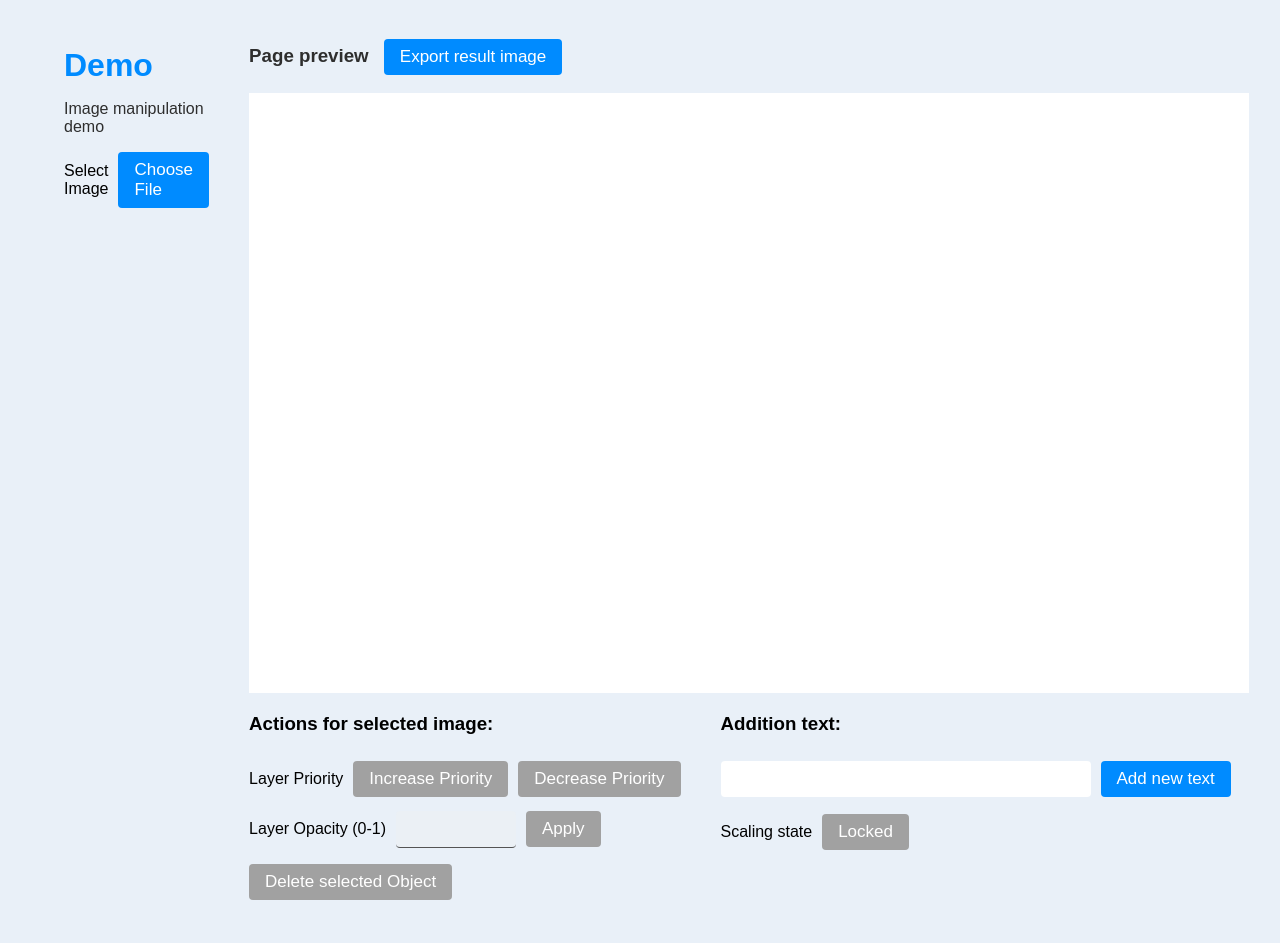
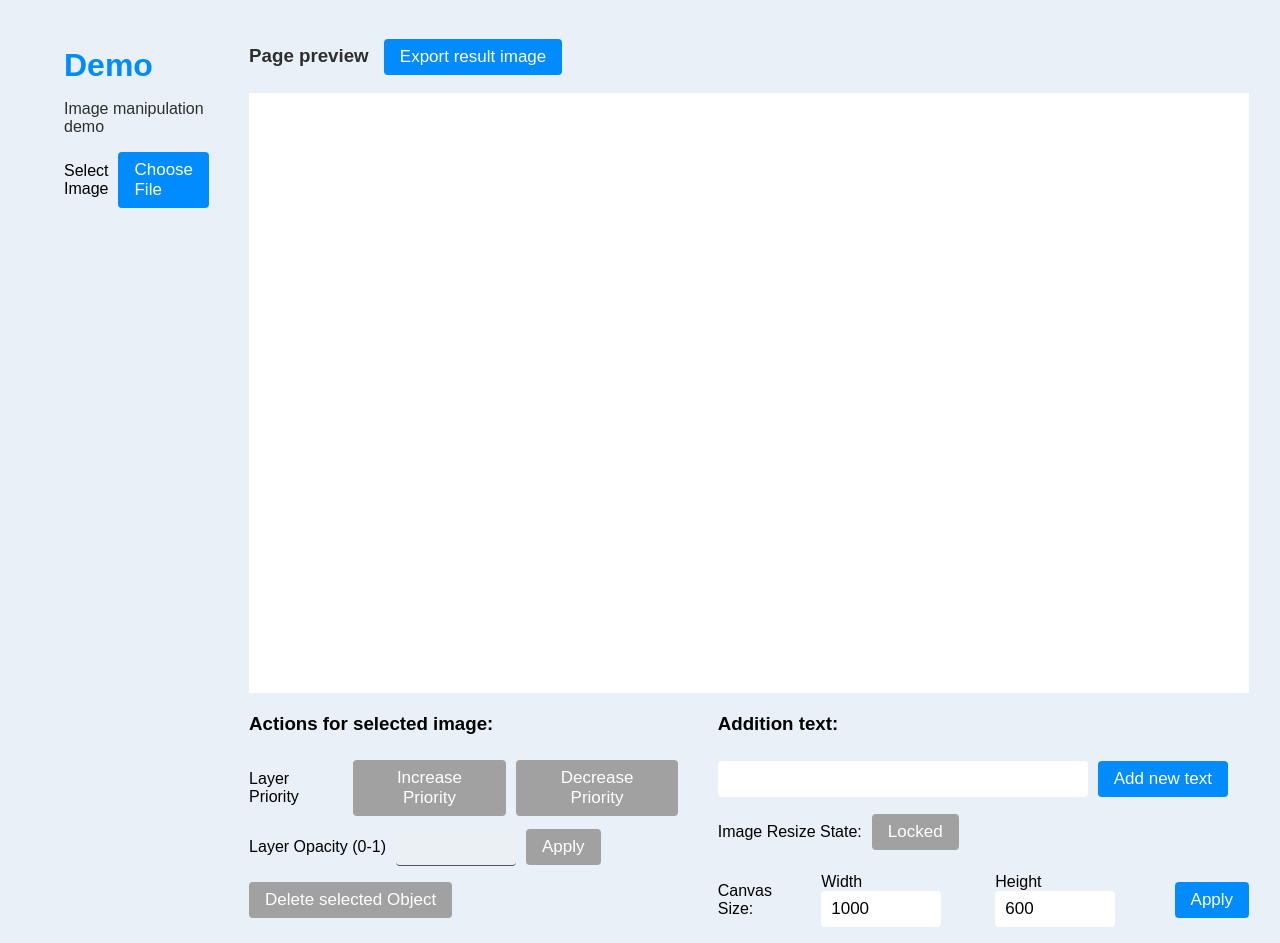
Before and after one commit to RuslanGR1/ng-image-manipulation, an Angular app: page / in a window 1280 px wide. Before the commit the page ends 900 px from the top, so only its background shows below. Built offline with nearby package versions, Linux system fonts and the light colour scheme.

Commit message:
feat: add ability to resize canvas

```diff
--- a/src/app/components/native-image-manipulator/native-image-manipulator.component.css
+++ b/src/app/components/native-image-manipulator/native-image-manipulator.component.css
@@ -174,3 +174,7 @@
 .m-0 {
   margin: 0;
 }
+
+.canvas-action {
+  gap: 10px;
+}
--- a/src/app/components/native-image-manipulator/native-image-manipulator.component.html
+++ b/src/app/components/native-image-manipulator/native-image-manipulator.component.html
@@ -83,7 +83,7 @@
           </button>
         </div>
         <div class="action-toggle-resize d-flex align-center">
-          <p>Scaling state</p>
+          <p>Image Resize State:</p>
           <button
             (click)="toggleScale()"
             class="btn btn-ml resize-btn"
@@ -94,6 +94,12 @@
             <p class="m-0" *ngIf="!isResizeEnabled()">Locked</p>
           </button>
         </div>
+        <div class="canvas-action d-flex align-center">
+          <p>Canvas Size:</p>
+          <p>Width <input [(ngModel)]="canvasWidth" type="text" class="default-input canvas-input" /></p>
+          <p>Height <input [(ngModel)]="canvasHeight" type="number" class="default-input canvas-input" /></p>
+          <button [disabled]="!isCanvasResizeButtonActive()" (click)="resizeCanvas()" class="btn">Apply</button>
+        </div>
       </div>
     </div>
   </div>
--- a/src/app/components/native-image-manipulator/native-image-manipulator.component.ts
+++ b/src/app/components/native-image-manipulator/native-image-manipulator.component.ts
@@ -5,6 +5,8 @@ import { Box } from 'konva/lib/shapes/Transformer';
 import {
   defaultImagePositionPoint,
   defaultTextPositionPoint,
+  DEFAULT_CANVAS_HEIGHT,
+  DEFAULT_CANVAS_WIDTH,
   DEFAULT_IMAGE_OPACITY
 } from './native-image-manipulator.const';
 import { ImageManipulatorService } from './native-image-manipulator.service';
@@ -27,6 +29,8 @@ export class NativeImageManipulatorComponent implements OnInit {
   imageUrls: string[] = [];
   noteText: string = '';
   opacityText: string = '';
+  canvasWidth: string = DEFAULT_CANVAS_WIDTH;
+  canvasHeight: string = DEFAULT_CANVAS_HEIGHT;
 
   private readonly resizeEnabledAttr = 'resizeEnabled';
 
@@ -173,8 +177,8 @@ export class NativeImageManipulatorComponent implements OnInit {
   private createAndConfigureStage(): void {
     this._stage = new Stage({
       container: 'container',
-      width: 1000,
-      height: 600
+      width: Number(this.canvasWidth),
+      height: Number(this.canvasHeight)
     });
     this._stage.on(UserAction.ClickTap, (e) => this.stageOnClickTap(e));
   }
@@ -210,6 +214,23 @@ export class NativeImageManipulatorComponent implements OnInit {
 
   isTextNodeSelected(): boolean {
     return this.lastSelectedObject instanceof Konva.Text;
+  }
+
+  isCanvasResizeButtonActive(): boolean {
+    return !!(this.canvasWidth || this.canvasHeight);
+  }
+
+  resizeCanvas(): void {
+    const width = Number(this.canvasWidth);
+    const height = Number(this.canvasHeight);
+    if (width) {
+      this._stage?.width(width);
+      this._backgrounLayer?.width(width);
+    }
+    if (height) {
+      this._stage?.height(height);
+      this._backgrounLayer?.height(height);
+    }
   }
 
   toggleScale(): void {
--- a/src/app/components/native-image-manipulator/native-image-manipulator.const.ts
+++ b/src/app/components/native-image-manipulator/native-image-manipulator.const.ts
@@ -9,3 +9,6 @@ export const COLOR_TO_MAKE_TRANSPARENT: RGBColor = {
 
 export const defaultTextPositionPoint: Point = { x: 50, y: 50 };
 export const defaultImagePositionPoint: Point = { x: 50, y: 70 };
+
+export const DEFAULT_CANVAS_WIDTH = '1000';
+export const DEFAULT_CANVAS_HEIGHT = '600';
```
